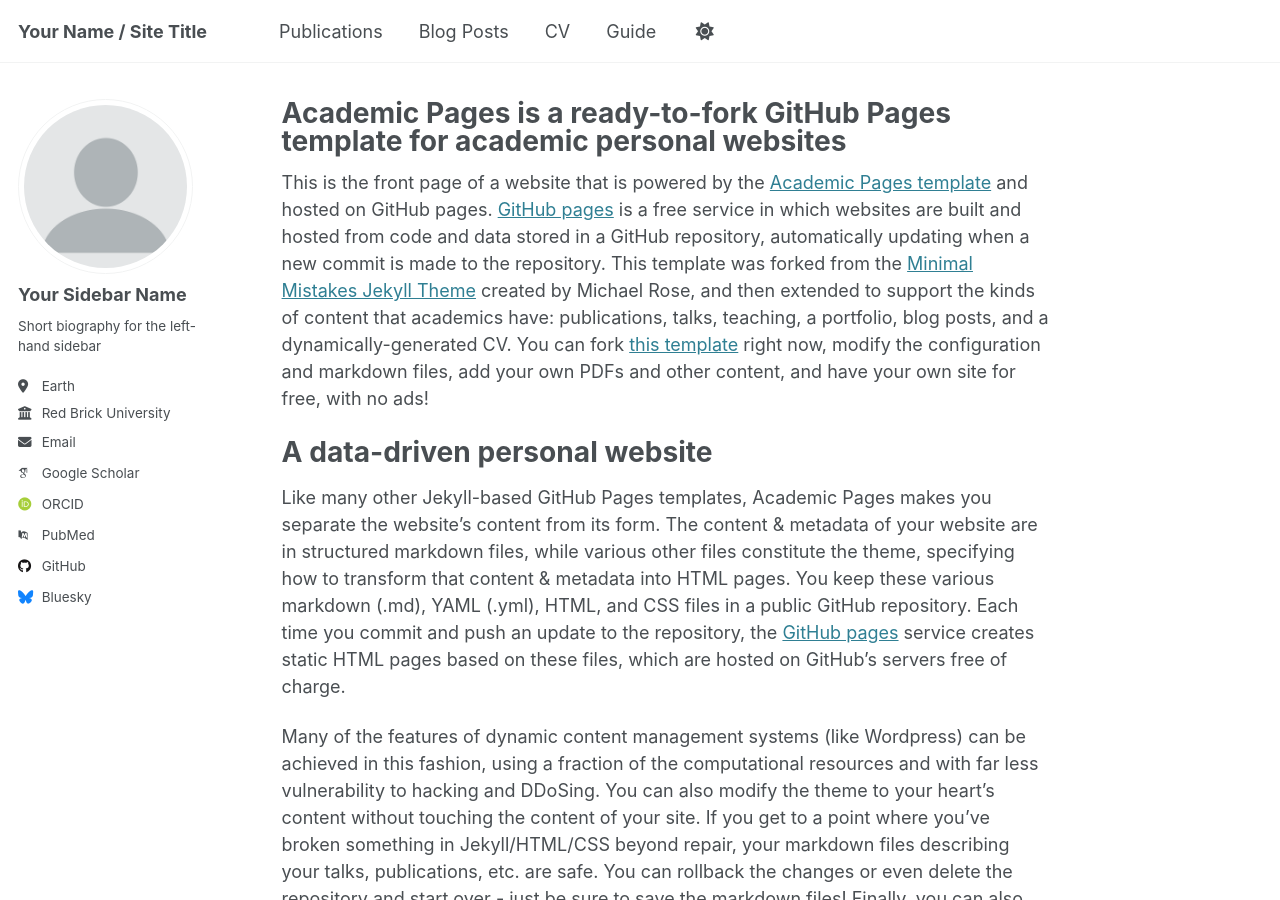
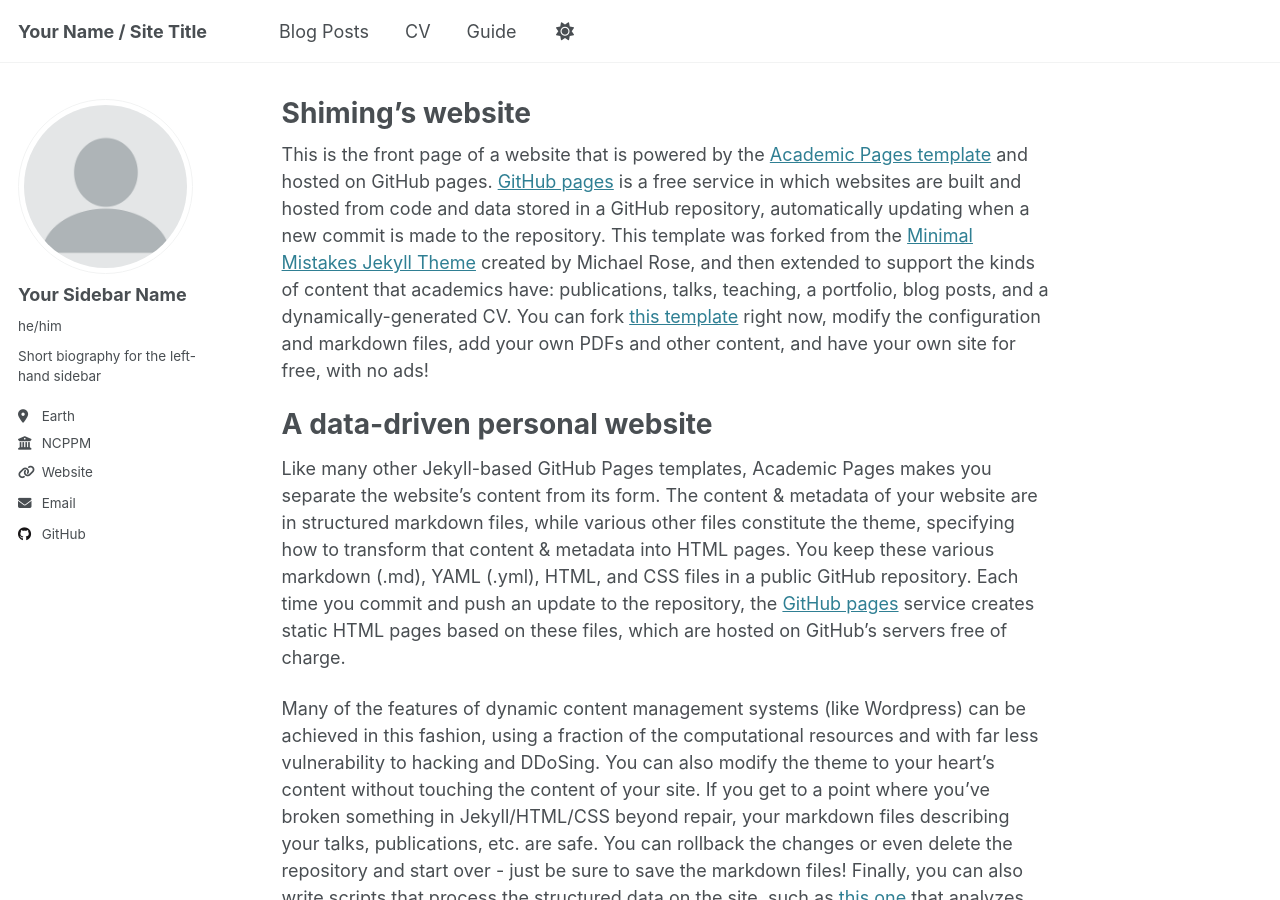
Before and after one commit to sthwentwrong/shimingsg.github.io, a Jekyll site: the page built from _pages/about.md, in a window 1280 px wide and 900 px high. Built offline with Jekyll 4.4.1, drawn with Linux system fonts in a browser that asks for light colours; some web fonts are replaced.

Commit message:
update sth

```diff
--- a/_config.yml
+++ b/_config.yml
@@ -24,20 +24,20 @@ author:
   # Biographic information
   avatar           : "profile.png"
   name             : "Your Sidebar Name"
-  pronouns         : # example: "she/her"
+  pronouns         : "he/him"
   bio              : "Short biography for the left-hand sidebar"
   location         : "Earth"
-  employer         : "Red Brick University"
-  uri              : # URL
+  employer         : "NCPPM"
+  uri              : https://www.njupt.edu.cn/
   email            : "none@example.org"
 
   # Academic websites
   arxiv            : # URL - Update with the correct link to your profile
-  googlescholar    : "https://scholar.google.com/citations?user=PS_CX0AAAAAJ"
+  googlescholar    : #"https://scholar.google.com/citations?user=PS_CX0AAAAAJ"
   impactstory      : # URL
-  orcid            : "http://orcid.org/yourorcidurl"
+  orcid            : #"http://orcid.org/yourorcidurl"
   semantic         : # URL
-  pubmed           : "https://www.ncbi.nlm.nih.gov/pubmed/?term=john+snow"
+  pubmed           : #"https://www.ncbi.nlm.nih.gov/pubmed/?term=john+snow"
   researchgate     : # URL
   scopus           : # URL
 
@@ -50,7 +50,7 @@ author:
   stackoverflow    : # User number or user number and name (i.e., use "1" or "1/jeff-atwood")
 
   # Social media
-  bluesky          : "bsky.app" # Replace this with you Bluesky username
+  bluesky          : #"bsky.app" # Replace this with you Bluesky username
   facebook         : # Username
   flickr           : # Username
   foursquare       : # Username
--- a/_data/navigation.yml
+++ b/_data/navigation.yml
@@ -8,8 +8,8 @@
 #      Markdown formatted page while the second is generated using JSON.
 
 main:
-  - title: "Publications"
-    url: /publications/
+  # - title: "Publications"
+  #   url: /publications/
 
   - title: "Blog Posts"
     url: /year-archive/
--- a/_pages/about.md
+++ b/_pages/about.md
@@ -1,6 +1,6 @@
 ---
 permalink: /
-title: "Academic Pages is a ready-to-fork GitHub Pages template for academic personal websites"
+title: "Shiming's website"
 author_profile: true
 redirect_from:
   - /about/
```
